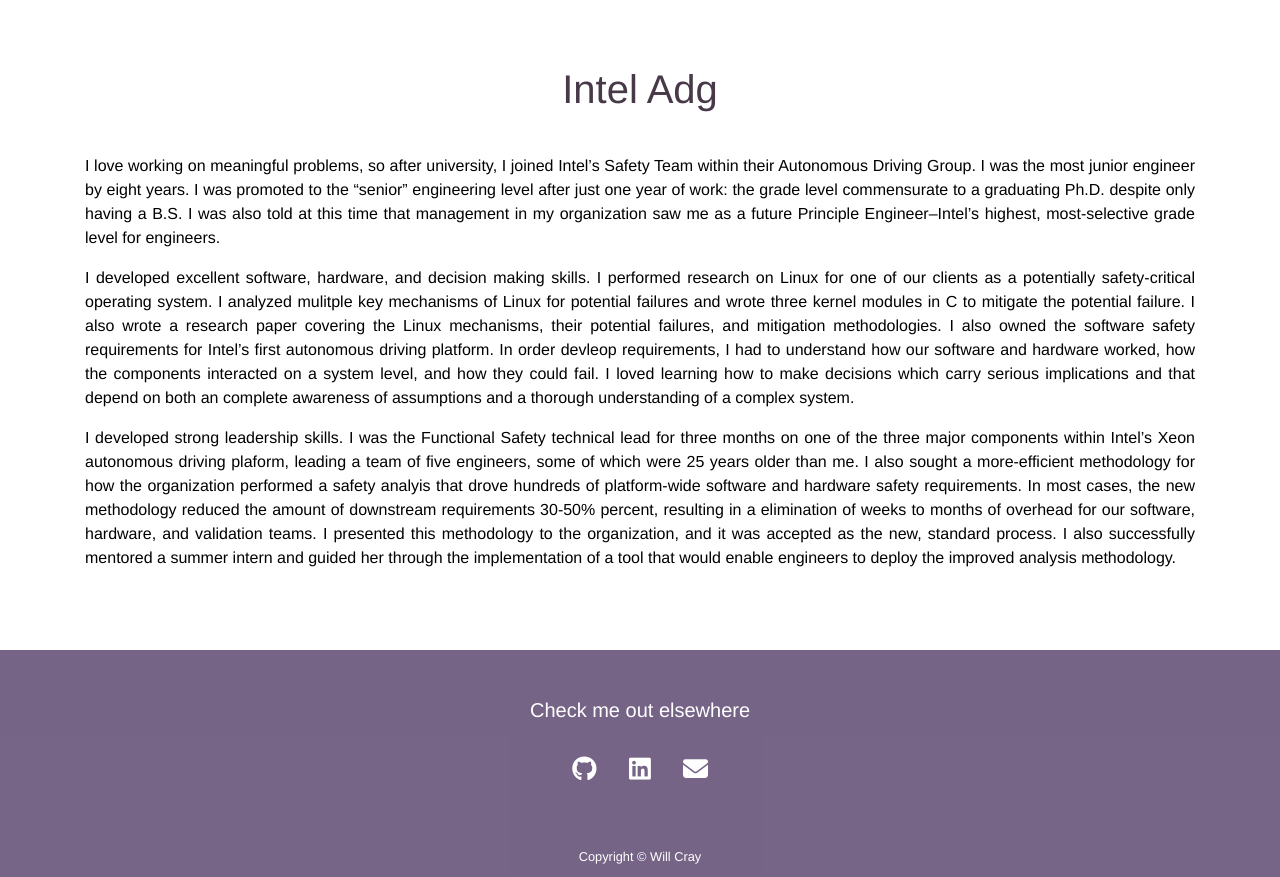
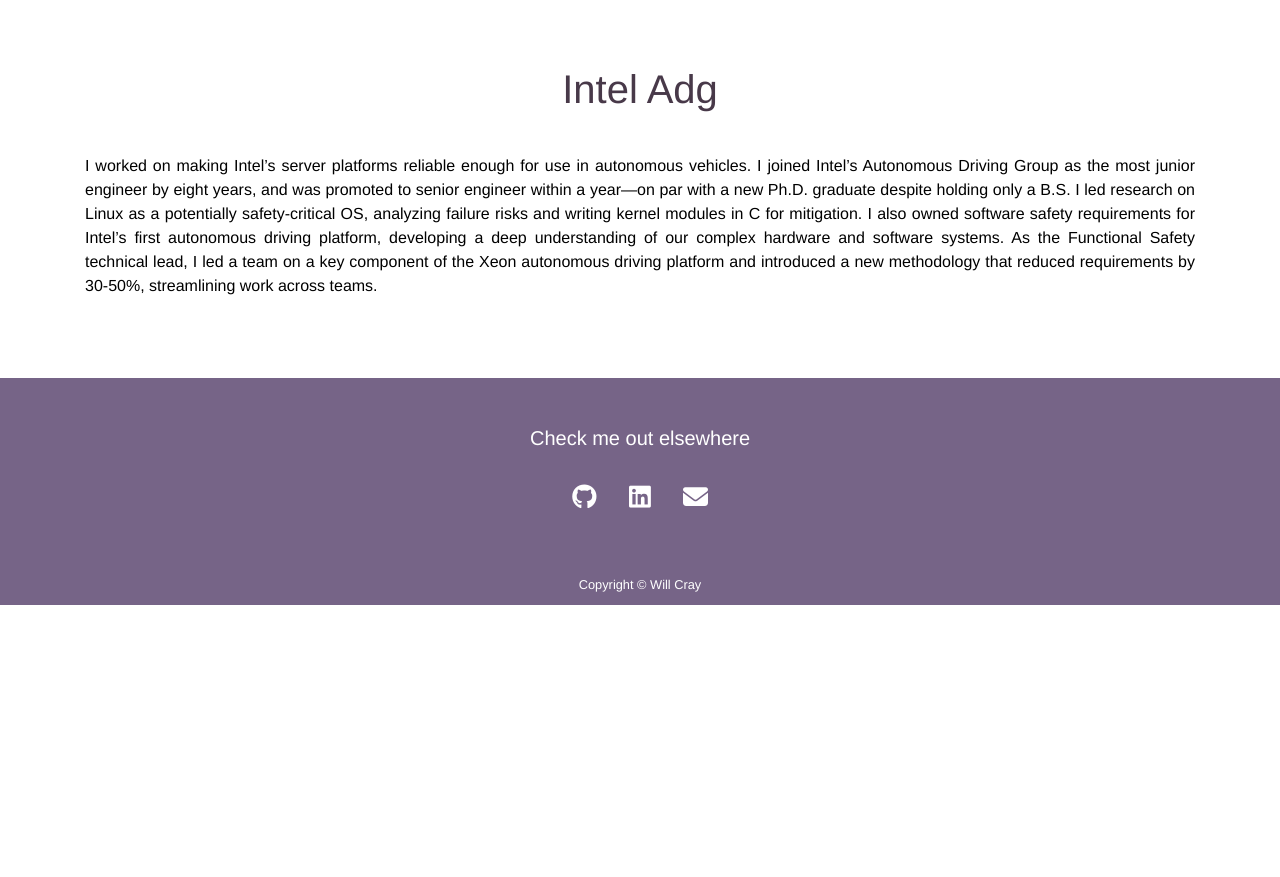
Before and after one commit to willcray/willcray.github.io, a Jekyll site: the page built from _experience/intel-adg.md, in a window 1280 px wide. Shown: the part 282-1159 px from the top of the page. Built offline with Jekyll 4.4.1, drawn with Linux system fonts in a browser that asks for light colours; nearby versions of some CDN libraries; after the commit the page ends 900 px from its top, so only the background shows below that.

Commit message:
fix: made experience at intel more concise

```diff
--- a/_experience/intel-adg.md
+++ b/_experience/intel-adg.md
@@ -7,8 +7,4 @@
 end: 2019-08-08
 picture: /images/experience/intel-waymo.jpg
 ---
-I love working on meaningful problems, so after university, I joined Intel's Safety Team within their Autonomous Driving Group. I was the most junior engineer by eight years. I was promoted to the "senior" engineering level after just one year of work: the grade level commensurate to a graduating Ph.D. despite only having a B.S. I was also told at this time that management in my organization saw me as a future Principle Engineer--Intel's highest, most-selective grade level for engineers.
-
-I developed excellent software, hardware, and decision making skills. I performed research on Linux for one of our clients as a potentially safety-critical operating system. I analyzed mulitple key mechanisms of  Linux for potential failures and wrote three kernel modules in C to mitigate the potential failure. I also wrote a research paper covering the Linux mechanisms, their potential failures, and mitigation methodologies. I also owned the software safety requirements for Intel's first autonomous driving platform. In order devleop requirements, I had to understand how our software and hardware worked, how the components interacted on a system level, and how they could fail. I loved learning how to make decisions which carry serious implications and that depend on both an complete awareness of assumptions and a thorough understanding of a complex system.
-
-I developed strong leadership skills. I was the Functional Safety technical lead for three months on one of the three major components within Intel's Xeon autonomous driving plaform, leading a team of five engineers, some of which were 25 years older than me. I also sought a more-efficient methodology for how the organization performed a safety analyis that drove hundreds of platform-wide software and hardware safety requirements. In most cases, the new methodology reduced the amount of downstream requirements 30-50% percent, resulting in a elimination of weeks to months of overhead for our software, hardware, and validation teams. I presented this methodology to the organization, and it was accepted as the new, standard process. I also successfully mentored a summer intern and guided her through the implementation of a tool that would enable engineers to deploy the improved analysis methodology.
+I worked on making Intel's server platforms reliable enough for use in autonomous vehicles. I joined Intel's Autonomous Driving Group as the most junior engineer by eight years, and was promoted to senior engineer within a year—on par with a new Ph.D. graduate despite holding only a B.S. I led research on Linux as a potentially safety-critical OS, analyzing failure risks and writing kernel modules in C for mitigation. I also owned software safety requirements for Intel's first autonomous driving platform, developing a deep understanding of our complex hardware and software systems. As the Functional Safety technical lead, I led a team on a key component of the Xeon autonomous driving platform and introduced a new methodology that reduced requirements by 30-50%, streamlining work across teams.
```
